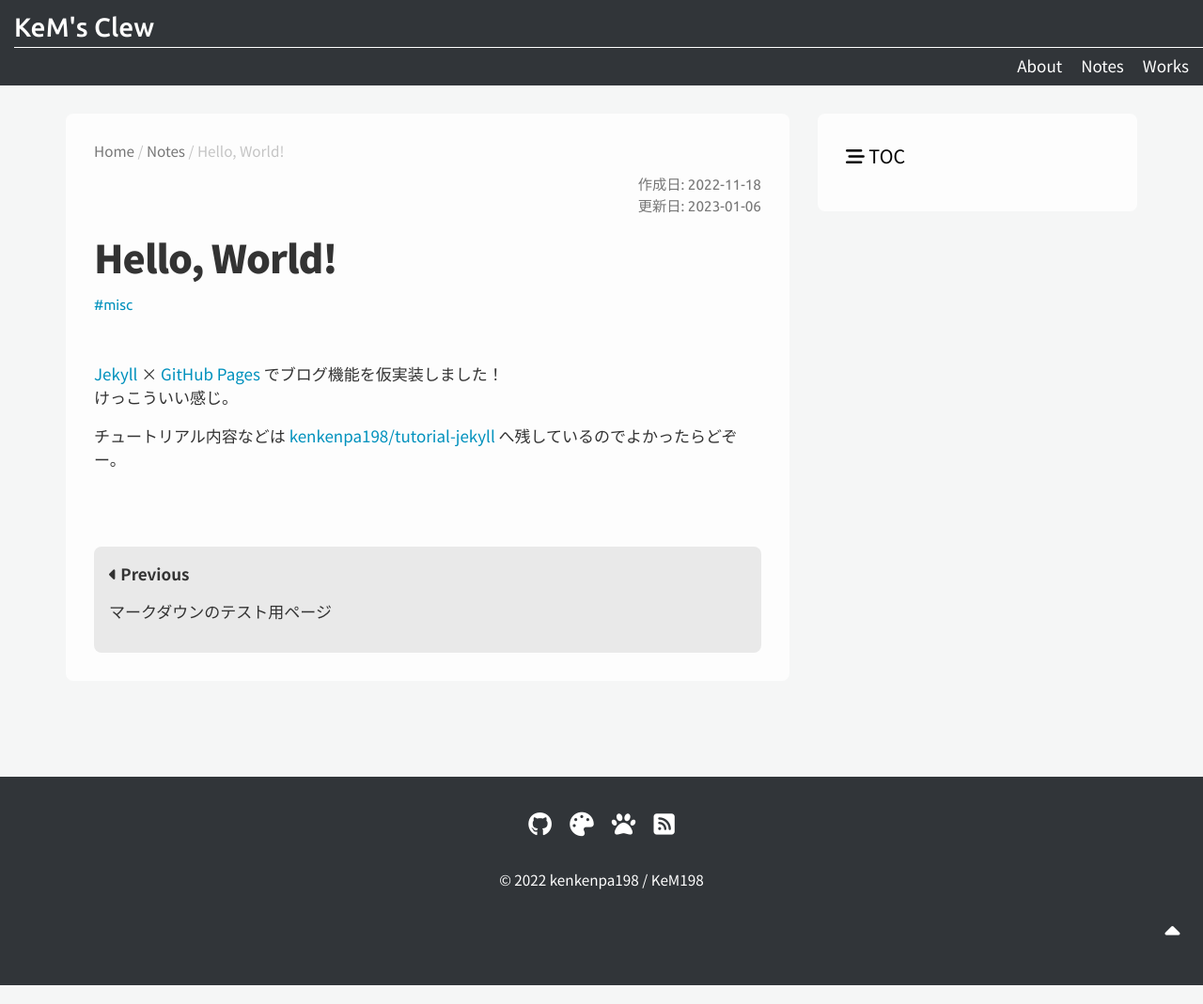
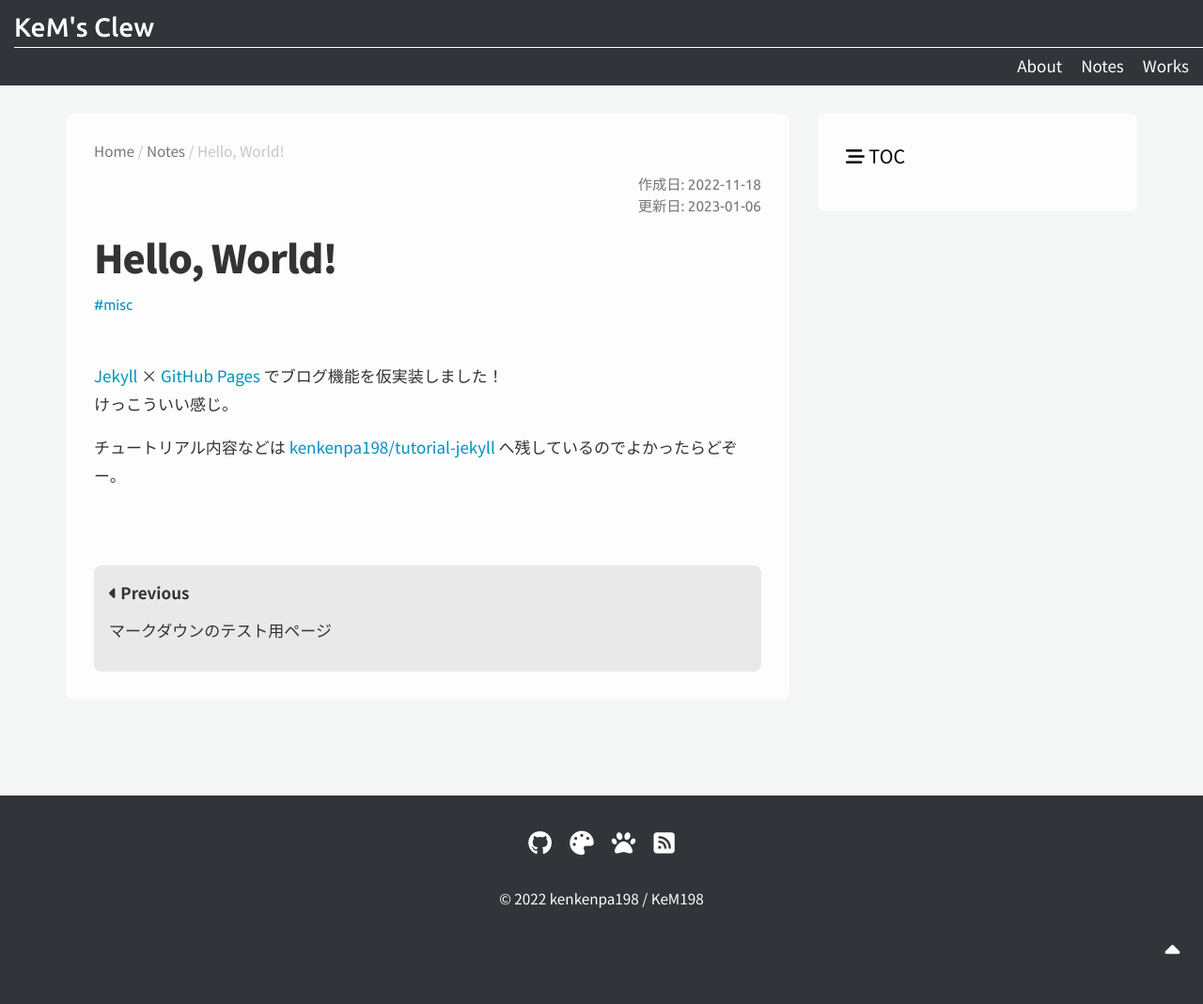
Before and after one commit to kenkenpa198/kems-clew.net, a Jekyll site: the page built from docs/_posts/2022-11-18-hello-world.md, in a window 1280 px wide. Shown: the whole page at 94% size. Built offline with Jekyll 4.4.1, drawn with Linux system fonts in a browser that asks for light colours; nearby versions of some CDN libraries; the repository's description, which GitHub fills in, is left out.

Commit message:
[update]add line-height for content

```diff
--- a/docs/_sass/minima.scss
+++ b/docs/_sass/minima.scss
@@ -27,6 +27,9 @@ $font-size-big:   $base-font-size * 1.5 !default;
 $font-weight-light: 300 !default;
 $font-weight-bold:  700 !default;
 $font-weight-black: 900 !default;
+
+// line-height
+$line-height-content: 1.8 !default;
 
 // color
 $color-white:      #fff !default;
--- a/docs/_sass/minima/_layout.scss
+++ b/docs/_sass/minima/_layout.scss
@@ -352,6 +352,10 @@
 .post-content {
   margin-bottom: $spacing-unit;
 
+  p {
+    line-height: $line-height-content;
+  }
+
   h2 {
     @include relative-font-size(1.7);
     margin-top: 3.5rem;
```
